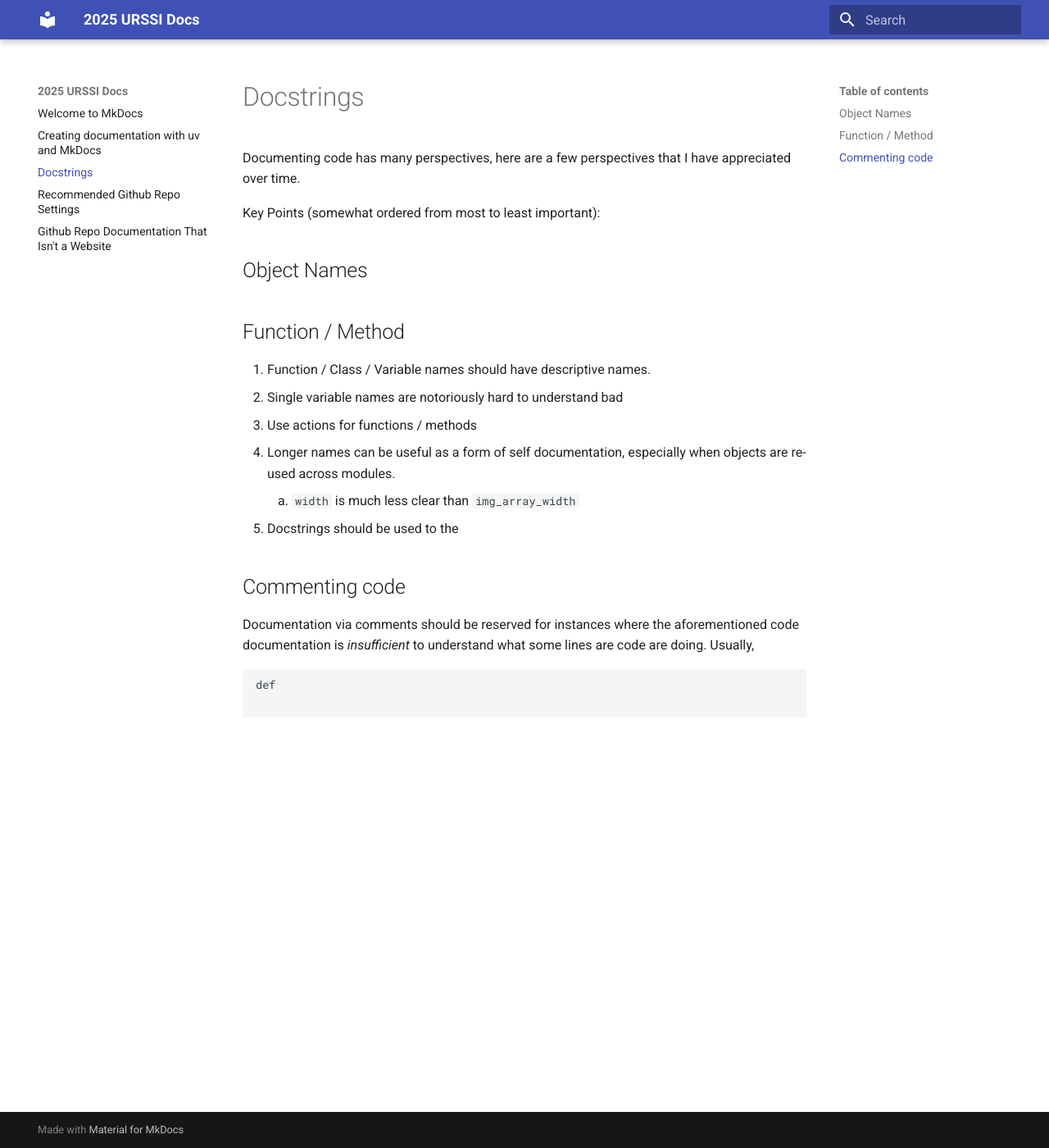
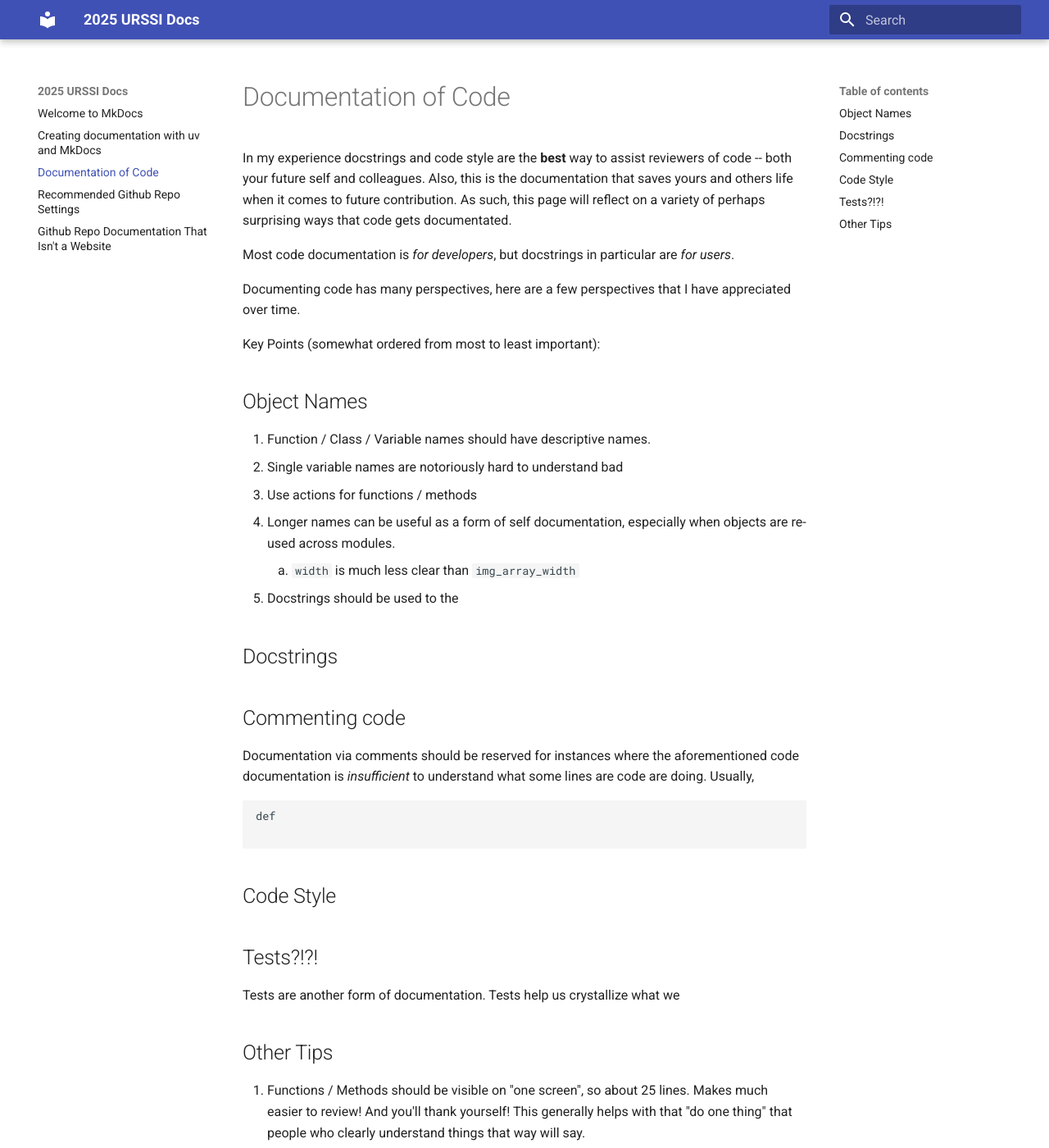
Before and after one commit to TimMonko/urssi-docs, an MkDocs documentation site: the page built from docs/docstrings.md, in a window 1280 px wide and 1400 px high. Shown: the whole window at 82% size. Built offline with MkDocs 1.6.1 and Material for MkDocs 9.7.7, drawn with Linux system fonts in a browser that asks for light colours.

Commit message:
taking kid to potty again

````diff
--- a/docs/docstrings.md
+++ b/docs/docstrings.md
@@ -1,4 +1,8 @@
-# Docstrings
+# Documentation of Code
+
+In my experience docstrings and code style are the **best** way to assist reviewers of code -- both your future self and colleagues. Also, this is the documentation that saves yours and others life when it comes to future contribution. As such, this page will reflect on a variety of perhaps surprising ways that code gets documentated.
+
+Most code documentation is *for developers*, but docstrings in particular are *for users*.
 
 Documenting code has many perspectives, here are a few perspectives that I have appreciated over time.
 
@@ -6,7 +10,7 @@ Key Points (somewhat ordered from most to least important):
 
 ## Object Names
 
-## Function / Method
+
 
 1. Function / Class / Variable names should have descriptive names.
    1. Single variable names are notoriously hard to understand bad
@@ -14,6 +18,8 @@ Key Points (somewhat ordered from most to least important):
    3. Longer names can be useful as a form of self documentation, especially when objects are re-used across modules.
       1. `width` is much less clear than `img_array_width`
 2. Docstrings should be used to the
+
+## Docstrings
 
 ## Commenting code
 
@@ -23,3 +29,13 @@ Documentation via comments should be reserved for instances where the aforementi
 def
 
 ```
+
+## Code Style
+
+## Tests?!?!
+
+Tests are another form of documentation. Tests help us crystallize what we
+
+## Other Tips
+
+1. Functions / Methods should be visible on "one screen", so about 25 lines. Makes much easier to review! And you'll thank yourself! This generally helps with that "do one thing" that people who clearly understand things that way will say.
````
